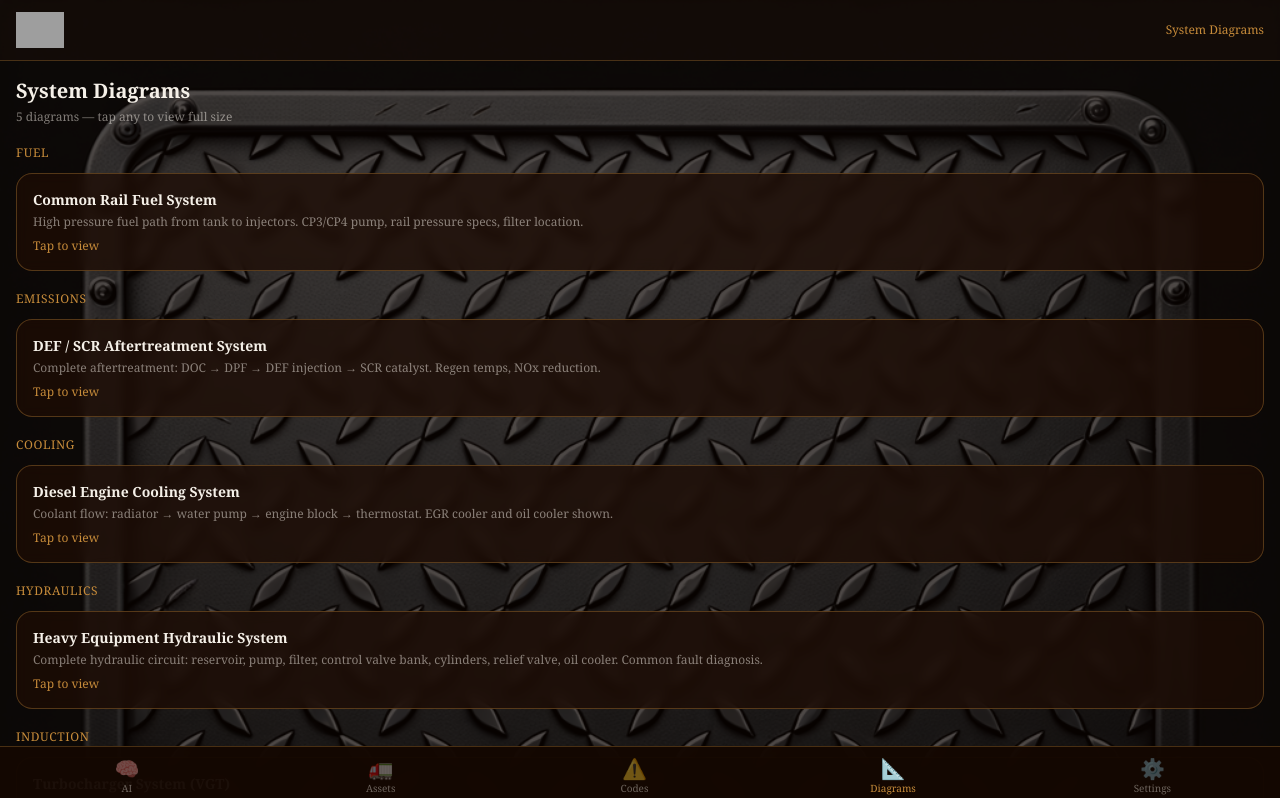
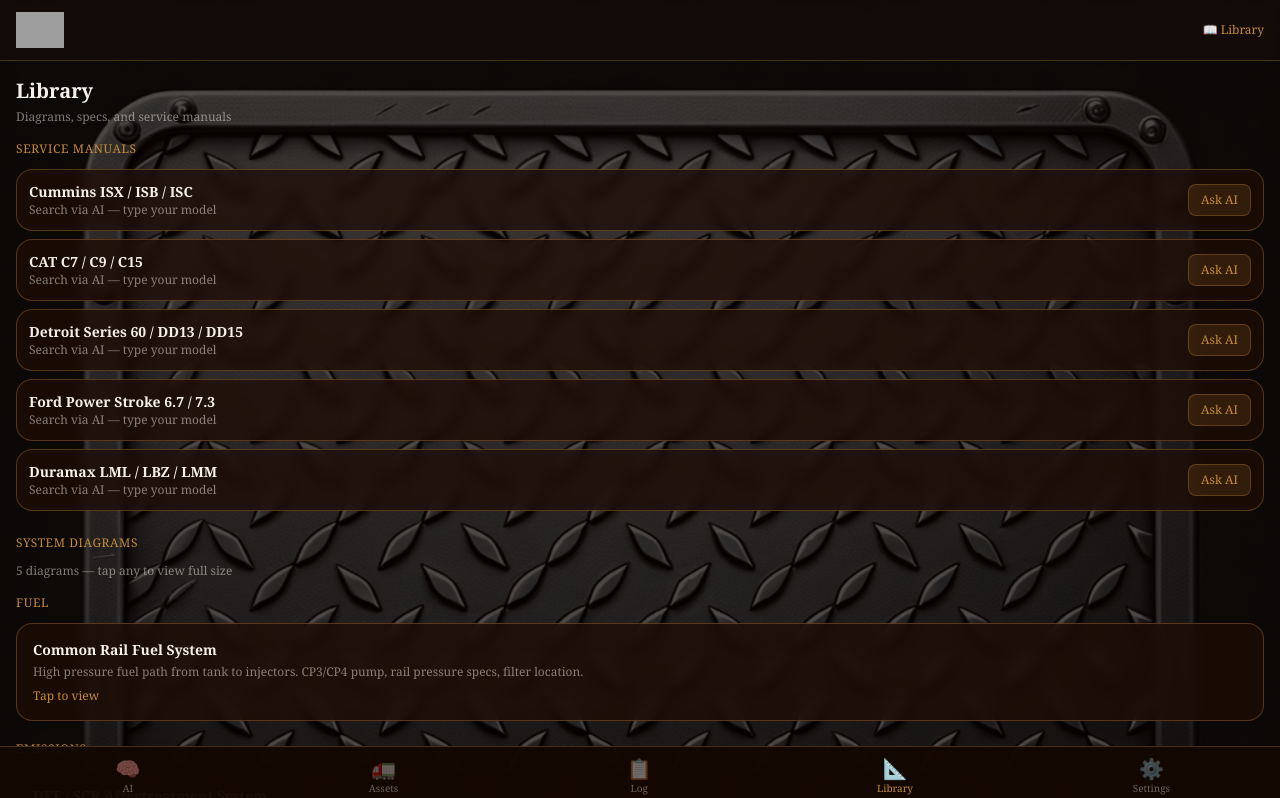
Before and after one commit to thewastedape-byte/diesel-dude-app, a Next.js app: page /diagrams in a window 1280 px wide. Shown: the top 798 px of the page. Built offline with nearby package versions, Linux system fonts and the light colour scheme; no server answers; grey boxes are pictures that could not be loaded.

Commit message:
fix: broken emoji, loading spinner, nav (Log+Library), PM back button, Library page

```diff
--- a/src/app/diagrams/page.tsx
+++ b/src/app/diagrams/page.tsx
@@ -16,7 +16,7 @@
       <header className="flex items-center justify-between px-4 py-3 sticky top-0 z-40"
         style={{ background: 'rgba(20,8,2,0.72)', borderBottom: '1px solid rgba(198,139,58,0.3)' }}>
         <Logo size="sm" />
-        <span className="text-xs" style={labelStyle}>System Diagrams</span>
+        <span className="text-xs" style={labelStyle}>📖 Library</span>
       </header>
 
       {selected && (
@@ -39,8 +39,33 @@
       )}
 
       <main className="flex-1 overflow-y-auto px-4 py-4 pb-28">
-        <h1 className="text-xl font-bold mb-1" style={{ color: '#F5F0E8', fontFamily: 'Georgia, serif' }}>System Diagrams</h1>
-        <p className="text-xs mb-5" style={dimStyle}>{DIAGRAMS.length} diagrams — tap any to view full size</p>
+        <h1 className="text-xl font-bold mb-1" style={{ color: '#F5F0E8', fontFamily: 'Georgia, serif' }}>Library</h1>
+        <p className="text-xs mb-4" style={dimStyle}>Diagrams, specs, and service manuals</p>
+
+        {/* Service Manuals Section */}
+        <div className="mb-6">
+          <p className="text-xs uppercase tracking-wider mb-3" style={labelStyle}>Service Manuals</p>
+          <div className="flex flex-col gap-2">
+            {[
+              { name: 'Cummins ISX / ISB / ISC', note: 'Search via AI — type your model' },
+              { name: 'CAT C7 / C9 / C15', note: 'Search via AI — type your model' },
+              { name: 'Detroit Series 60 / DD13 / DD15', note: 'Search via AI — type your model' },
+              { name: 'Ford Power Stroke 6.7 / 7.3', note: 'Search via AI — type your model' },
+              { name: 'Duramax LML / LBZ / LMM', note: 'Search via AI — type your model' },
+            ].map(m => (
+              <div key={m.name} className="panel p-3 flex items-center justify-between">
+                <div>
+                  <p className="text-sm font-bold" style={{ color: '#F5F0E8', fontFamily: 'Georgia, serif' }}>{m.name}</p>
+                  <p className="text-xs" style={dimStyle}>{m.note}</p>
+                </div>
+                <a href="/" style={{ background: 'rgba(198,139,58,0.15)', color: '#C68B3A', border: '1px solid rgba(198,139,58,0.3)', borderRadius: '8px', padding: '6px 12px', fontSize: '12px', textDecoration: 'none', fontFamily: 'Georgia, serif', whiteSpace: 'nowrap' }}>Ask AI</a>
+              </div>
+            ))}
+          </div>
+        </div>
+
+        <p className="text-xs uppercase tracking-wider mb-3" style={labelStyle}>System Diagrams</p>
+        <p className="text-xs mb-4" style={dimStyle}>{DIAGRAMS.length} diagrams — tap any to view full size</p>
 
         {cats.map(cat => (
           <div key={cat} className="mb-5">
--- a/src/app/globals.css
+++ b/src/app/globals.css
@@ -111,6 +111,16 @@
   line-height: 1;
 }
 
+@keyframes bounce {
+  0%, 80%, 100% { transform: scale(0.6); opacity: 0.4; }
+  40% { transform: scale(1); opacity: 1; }
+}
+
+@keyframes spin {
+  from { transform: rotate(0deg); }
+  to { transform: rotate(360deg); }
+}
+
 @media print {
   .no-print { display: none !important; }
   nav { display: none !important; }
--- a/src/app/page.tsx
+++ b/src/app/page.tsx
@@ -195,7 +195,7 @@
             ))}
             {loading && (
               <div className="flex items-center gap-2">
-                <span className="text-base">ðŸ"§</span>
+                <div className="flex items-center gap-3"><span style={{display:"inline-block",animation:"spin 1s linear infinite",fontSize:"18px"}}>⚙️</span><span style={{color:"rgba(198,139,58,0.7)",fontFamily:"Georgia,serif",fontSize:"14px"}}>Diagnosing...</span></div>
                 <div className="panel px-4 py-3 text-sm" style={dimStyle}>Diagnosing...</div>
               </div>
             )}
@@ -208,7 +208,7 @@
         style={{ background: 'rgba(20,8,2,0.72)', borderTop: '1px solid rgba(198,139,58,0.25)', paddingTop: '8px' }}>
         {manualMode && (
           <div className="flex items-center gap-2 mb-2 px-1">
-            <span className="text-xs font-bold" style={{ color: '#C68B3A', fontFamily: 'Georgia, serif' }}>&#128218; Manual Mode â€" searching Cummins, CAT, Detroit, Power Stroke specs</span>
+            <span className="text-xs font-bold" style={{ color: '#C68B3A', fontFamily: 'Georgia, serif' }}>📖 Manual Mode — searching Cummins, CAT, Detroit, Power Stroke specs</span>
             <button onClick={() => setManualMode(false)} style={{ background: 'none', border: 'none', color: 'rgba(245,240,232,0.4)', cursor: 'pointer', fontSize: '14px' }}>x</button>
           </div>
         )}
--- a/src/app/pm/page.tsx
+++ b/src/app/pm/page.tsx
@@ -124,7 +124,11 @@
     <div className="bg-plate min-h-screen flex flex-col">
       <header className="flex items-center justify-between px-4 py-3 sticky top-0 z-40"
         style={{ background: 'rgba(20,8,2,0.70)', borderBottom: '1px solid rgba(198,139,58,0.3)' }}>
-        <Logo size="sm" />
+        <div className="flex items-center gap-3">
+          <button onClick={() => router.push('/')}
+            style={{ background: 'rgba(198,139,58,0.12)', border: '1px solid rgba(198,139,58,0.3)', borderRadius: '8px', padding: '6px 10px', color: '#C68B3A', cursor: 'pointer', fontSize: '16px' }}>←</button>
+          <Logo size="sm" />
+        </div>
         <button onClick={() => setShowAdd(!showAdd)}
           className="text-xs px-3 py-1.5 rounded-lg font-bold"
           style={{ background: '#C68B3A', color: '#3D1C02', fontFamily: 'Georgia, serif', border: 'none', cursor: 'pointer' }}>
--- a/src/components/NavBar.tsx
+++ b/src/components/NavBar.tsx
@@ -22,11 +22,14 @@
         <Link href="/service" className={`nav-item ${pathname === '/service' ? 'active' : ''}`}>
           <span className="nav-icon">🔩</span><span>Service</span>
         </Link>
-        <Link href="/poolchat" className={`nav-item ${pathname === '/poolchat' ? 'active' : ''}`}>
-          <span className="nav-icon">💬</span><span>Pool Chat</span>
-        </Link>
         <Link href="/pm" className={`nav-item ${pathname === '/pm' ? 'active' : ''}`}>
           <span className="nav-icon">📅</span><span>PM</span>
+        </Link>
+        <Link href="/log" className={`nav-item ${pathname === '/log' ? 'active' : ''}`}>
+          <span className="nav-icon">📋</span><span>Log</span>
+        </Link>
+        <Link href="/diagrams" className={`nav-item ${pathname === '/diagrams' ? 'active' : ''}`}>
+          <span className="nav-icon">📐</span><span>Library</span>
         </Link>
         <Link href="/settings" className={`nav-item ${pathname === '/settings' ? 'active' : ''}`}>
           <span className="nav-icon">⚙️</span><span>Settings</span>
@@ -43,11 +46,11 @@
       <Link href="/assets" className={`nav-item ${pathname === '/assets' ? 'active' : ''}`}>
         <span className="nav-icon">🚛</span><span>Assets</span>
       </Link>
-      <Link href="/codes" className={`nav-item ${pathname === '/codes' ? 'active' : ''}`}>
-        <span className="nav-icon">⚠️</span><span>Codes</span>
+      <Link href="/log" className={`nav-item ${pathname === '/log' ? 'active' : ''}`}>
+        <span className="nav-icon">📋</span><span>Log</span>
       </Link>
       <Link href="/diagrams" className={`nav-item ${pathname === '/diagrams' ? 'active' : ''}`}>
-        <span className="nav-icon">📐</span><span>Diagrams</span>
+        <span className="nav-icon">📐</span><span>Library</span>
       </Link>
       <Link href="/settings" className={`nav-item ${pathname === '/settings' ? 'active' : ''}`}>
         <span className="nav-icon">⚙️</span><span>Settings</span>
```
